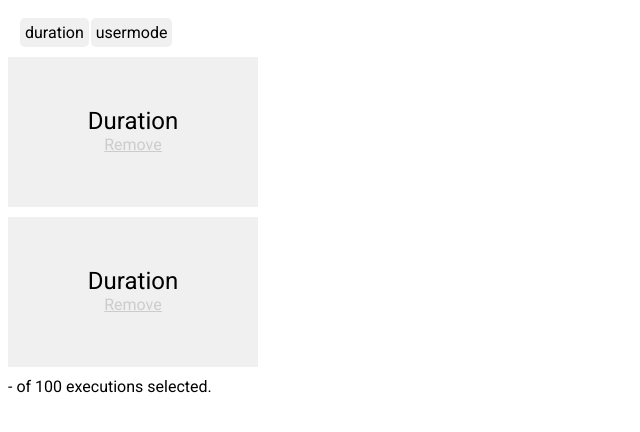
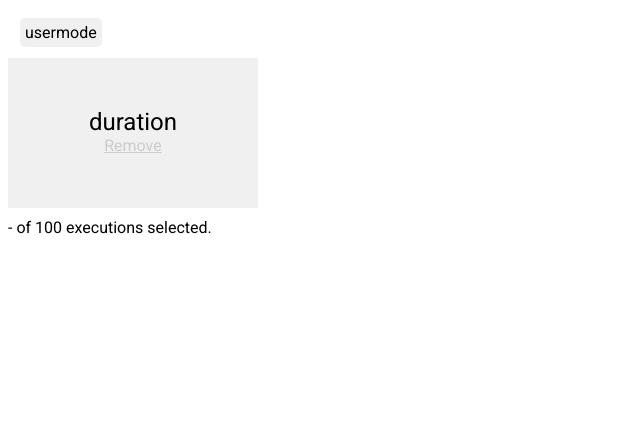
Before and after one commit to fdoray/tracecompare, a website: page index.html in a window 1280 px wide. Both pictures are taken after a click on the item "duration". Shown: the whole page, without its empty margins (0-640 px from the left). Drawn offline with Linux system fonts and the light colour scheme.

Commit message:
Show charts titles when buttons are clicked.

```diff
--- a/index.html
+++ b/index.html
@@ -13,22 +13,6 @@
 </ul>
 
 <div id="charts">
-  <div class="chart-container">
-    <div class="chart-title">
-      <span>Duration</span>
-      <a href="#">Remove</a>
-    </div>
-    <div class="chart">&nbsp;</div>
-    <div class="chart">&nbsp;</div>
-  </div>
-  <div class="chart-container">
-    <div class="chart-title">
-      <span>Duration</span>
-      <a href="#">Remove</a>
-    </div>
-    <div class="chart">&nbsp;</div>
-    <div class="chart">&nbsp;</div>
-  </div>
 </div>
 
 <aside id="totals"><span id="active">-</span> of <span id="total">-</span> executions selected.</aside>
--- a/styles.css
+++ b/styles.css
@@ -10,7 +10,7 @@ a {
   list-style-type: none;
   margin: 0;
   padding: 10px;
-
+  height: 30px;
 }
 #metric-selector li {
   display: inline-block;
--- a/tracecompare.js
+++ b/tracecompare.js
@@ -158,7 +158,6 @@ exports.tracecompare = tracecompare;
 
 function tracecompare(path) {
   var tracecompare = {
-    CreateMetricDimension: CreateMetricDimension
   };
 
   // Formatters.
@@ -248,19 +247,23 @@ function tracecompare(path) {
       .data(metricsArray, function(metric) { return metric.id; });
     var metricButtons = metricButtonsData.enter().append('li');
     metricButtons.text(function(metric) { return metric.name; });
-    metricButtons.on('click', function(d) { CreateMetricDimension(d.id); });
-    metricButtonsData.exit().remove();;
+    metricButtons.attr('id', function(metric) {
+      return 'metric-selector-' + metric.id;
+    });
+    metricButtons.on('click', function(metric) {
+      CreateMetricDimension(metric.id);
+    });
+    metricButtonsData.exit().remove();
 
     // Show the total.
     d3.selectAll('#total').text(formatNumber(data.executions.length));
   });
 
   // Creates a dimension for the specified metric.
-  // @param metricId The identifier of the metric.
+  // @param metricId The id of the metric.
   // @returns The id of the created dimension.
   function CreateMetricDimension(metricId)
   {
-    console.log('creating dimension ' + metricId);
     var metric = metricsDict[metricId];
 
     // Check whether the dimension already exists.
@@ -286,6 +289,9 @@ function tracecompare(path) {
       min: metric.min,
       max: metric.max
     };
+
+    // Hide the button used to add this dimension.
+    d3.selectAll('#metric-selector-' + metricId).style('display', 'none');
 
     // Create the charts.
     CreateCharts(metricId);
@@ -317,10 +323,65 @@ function tracecompare(path) {
 
     chartsDict[dimensionId] = charts.length;
     charts.push({
+      id: dimensionId,
       name: dimensionProperties.name,
       charts: dimensionCharts
     });
+
+    ShowCharts(charts);
   }
+
+  // Removes a dimension.
+  // @param dimensionId The id of the dimension to remove.
+  function RemoveDimension(dimensionId)
+  {
+    // Remove charts.
+    charts.splice(chartsDict[dimensionId], 1);
+    delete chartsDict[dimensionId];
+
+    for (var i = 0; i < kNumFilters; ++i)
+    {
+      // Remove groups.
+      groups[i][dimensionId].dispose();
+      delete groups[i][dimensionId];
+
+      // Remove dimensions.
+      dimensions[i][dimensionId].dispose();
+      delete dimensions[i][dimensionId];
+    }
+
+    // Show the button that can re-enable this dimension.
+    // Note: the button only exists if its a metric dimension.
+    d3.selectAll('#metric-selector-' + dimensionId).style('display', null);
+
+    // Update the page.
+    ShowCharts(charts);
+  }
+
+  // Inserts in the page the charts from the provided array.
+  // @param charts Array of charts.
+  function ShowCharts(charts)
+  {
+    var chartsData = d3.selectAll('#charts').selectAll('div.chart-container')
+      .data(charts, function(chart) { return chart.id; });
+    var chartsEnter = chartsData
+      .enter()
+      .append('div')
+      .attr('class', 'chart-container');
+
+    // Create title.
+    var title = chartsEnter.append('div').attr('class', 'chart-title');
+    title.append('span').text(function(chart) { return chart.name; });
+    title.append('a')
+      .text('Remove')
+      .attr('href', '#')
+      .on('click', function(chart) { RemoveDimension(chart.id); return false; });
+
+    chartsData.exit().remove();
+    chartsData.order();
+
+  }
+
 
   return tracecompare;
 }// Iterates through the properties of an object.
```
Also changed, not shown: src/tracecompare.js (+66 -4 lines), tracecompare.min.js.
